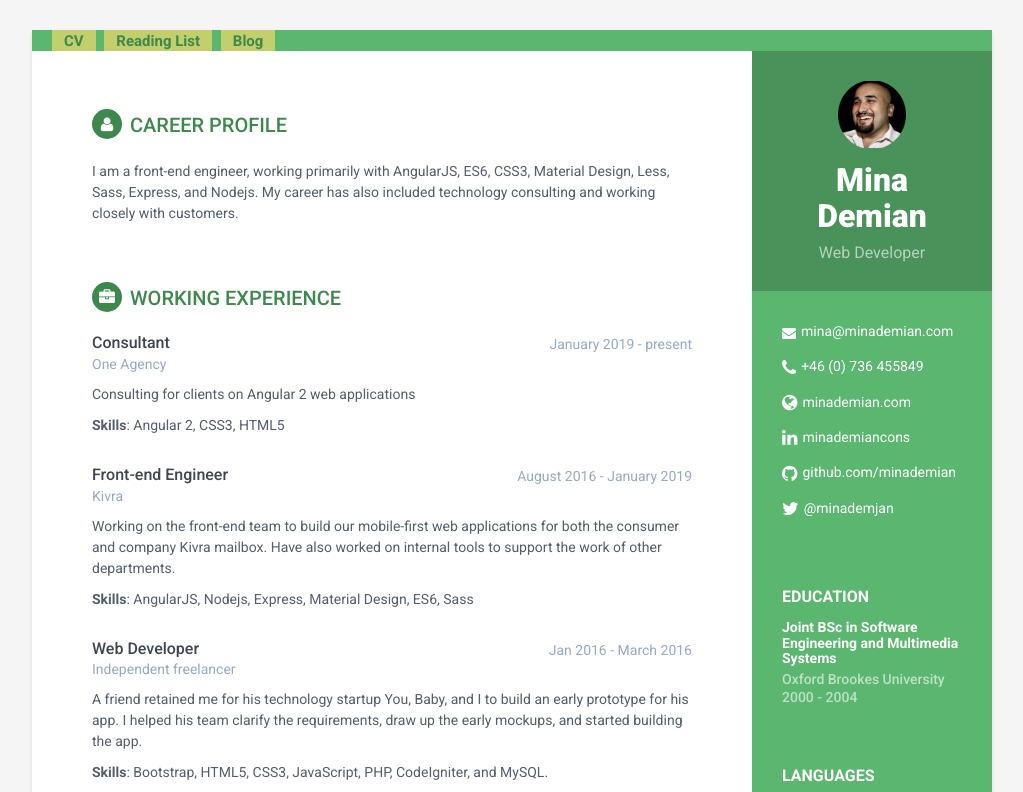
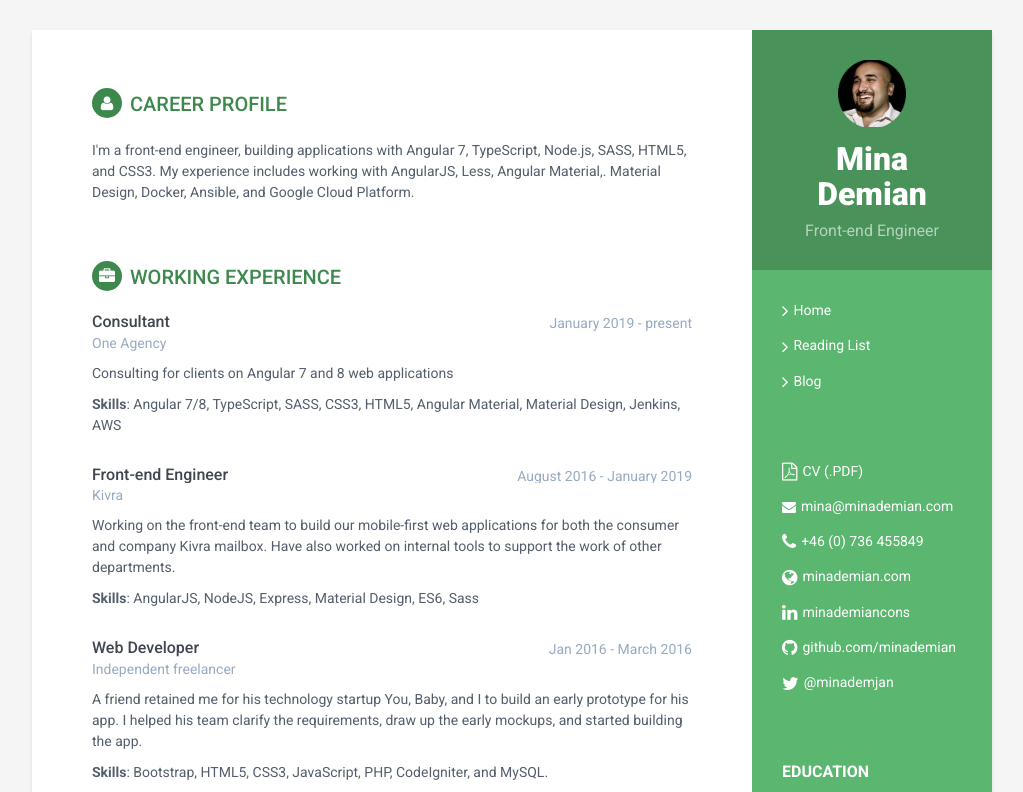
Before and after one commit to minademian/minademian.com-v1, a plain HTML site: page index.html in a window 1280 px wide. Shown: the top 792 px of the page, without its empty margins (128-1151 px from the left). Drawn offline with Linux system fonts and the light colour scheme.

Commit message:
feat: update CV and add new nav menu

```diff
--- a/index.html
+++ b/index.html
@@ -1,24 +1,41 @@
 <!DOCTYPE html>
 <!--[if IE 8]> <html lang="en" class="ie8"> <![endif]-->
 <!--[if IE 9]> <html lang="en" class="ie9"> <![endif]-->
-<!--[if !IE]><!--> <html lang="en"> <!--<![endif]-->
+<!--[if !IE]><!-->
+<html lang="en">
+  <!--<![endif]-->
   <head>
-    <title>Mina Demian web developer, minademian.com</title>
+    <title>
+      Mina Demian, minademian.com, web developer, front-end engineer
+    </title>
     <!-- Meta -->
-    <meta charset="utf-8">
-    <meta http-equiv="X-UA-Compatible" content="IE=edge">
-    <meta name="viewport" content="width=device-width, initial-scale=1.0">
-    <meta name="description" content="Mina Demian CV web developer Stockholm Sweden html javascript css PHP mysql">
-    <meta name="author" content="Mina Demian">
-    <link rel="shortcut icon" href="favicon.ico">
-    <link href='https://fonts.googleapis.com/css?family=Roboto:400,500,400italic,300italic,300,500italic,700,700italic,900,900italic' rel='stylesheet' type='text/css'>
+    <meta charset="utf-8" />
+    <meta http-equiv="X-UA-Compatible" content="IE=edge" />
+    <meta name="viewport" content="width=device-width, initial-scale=1.0" />
+    <meta
+      name="description"
+      content="Mina Demian CV web developer Stockholm Sweden html javascript css PHP mysql"
+    />
+    <meta name="author" content="Mina Demian" />
+    <link rel="shortcut icon" href="favicon.ico" />
+    <link
+      href="https://fonts.googleapis.com/css?family=Roboto:400,500,400italic,300italic,300,500italic,700,700italic,900,900italic"
+      rel="stylesheet"
+      type="text/css"
+    />
     <!-- Global CSS -->
-    <link rel="stylesheet" href="assets/plugins/bootstrap/css/bootstrap.min.css">
+    <link
+      rel="stylesheet"
+      href="assets/plugins/bootstrap/css/bootstrap.min.css"
+    />
     <!-- Plugins CSS -->
-    <link rel="stylesheet" href="assets/plugins/font-awesome/css/font-awesome.css">
+    <link
+      rel="stylesheet"
+      href="assets/plugins/font-awesome/css/font-awesome.css"
+    />
 
     <!-- Theme CSS -->
-    <link id="theme-style" rel="stylesheet" href="assets/css/styles-3.css">
+    <link id="theme-style" rel="stylesheet" href="assets/css/styles-3.css" />
     <!-- HTML5 shim and Respond.js for IE8 support of HTML5 elements and media queries -->
     <!--[if lt IE 9]>
       <script src="https://oss.maxcdn.com/html5shiv/3.7.2/html5shiv.min.js"></script>
@@ -28,72 +45,143 @@
 
   <body>
     <div class="wrapper">
-      <div class="top-wrapper">
-        <div class="nav-container">
-          <nav>
-            <a href="/">CV</a>
-            <a href="./reading-list.html">Reading List</a>
-            <a href="http://blog.minademian.com/">Blog</a>
-          </nav>
-        </div>
-      </div>
       <div class="sidebar-wrapper">
         <div class="profile-container">
-              <img class="profile" src="assets/images/me_2016_website.png" alt="photo of me, Mina Demian" />
+          <img
+            class="profile"
+            src="./assets/images/me_2016_website.png"
+            alt="photo of me, Mina Demian"
+          />
           <h1 class="name">Mina Demian</h1>
-              <h3 class="tagline">Web Developer</h3>
-          </div><!--//profile-container-->
+          <h3 class="tagline">Front-end Engineer</h3>
+        </div>
+        <!--//profile-container-->
         <div class="contact-container container-block">
           <ul class="list-unstyled contact-list">
-                  <li class="email"><i class="fa fa-envelope"></i><a href="">mina@minademian.com</a></li>
-                  <li class="phone"><i class="fa fa-phone"></i><a href="tel:0123 456 789">+46 (0) 736 455849</a></li>
-                  <li class="website"><i class="fa fa-globe"></i><a href="http://www.minademian.com" target="_blank">minademian.com</a></li>
-                  <li class="linkedin"><i class="fa fa-linkedin"></i><a href="http://se.linkedin.com/in/minademiancons" target="_blank">minademiancons</a></li>
-                  <li class="github"><i class="fa fa-github"></i><a href="http://github.com/minademian" target="_blank">github.com/minademian</a></li>
-                  <li class="twitter"><i class="fa fa-twitter"></i><a href="https://twitter.com/minademjan" target="_blank">@minademjan</a></li>
+            <li class="pdf">
+              <i class="fa fa-angle-right"></i><a href="/">Home</a>
+            </li>
+            <li class="pdf">
+              <i class="fa fa-angle-right"></i
+              ><a href="./reading-list.html">Reading List</a>
+            </li>
+            <li class="pdf">
+              <i class="fa fa-angle-right"></i
+              ><a href="http://blog.minademian.com/">Blog</a>
+            </li>
           </ul>
-          </div><!--//contact-container-->
+        </div>
+        <!--//menu-container-->
+        <div class="contact-container container-block">
+          <ul class="list-unstyled contact-list">
+            <li class="pdf">
+              <i class="fa fa-file-pdf-o"></i
+              ><a href="./assets/files/MinaDemian_CV_2019.pdf">CV (.PDF)</a>
+            </li>
+            <li class="email">
+              <i class="fa fa-envelope"></i
+              ><a href="mailto:mina@minademian.com">mina@minademian.com</a>
+            </li>
+            <li class="phone">
+              <i class="fa fa-phone"></i
+              ><a href="tel:+46 (0) 736 455849">+46 (0) 736 455849</a>
+            </li>
+            <li class="website">
+              <i class="fa fa-globe"></i
+              ><a href="http://www.minademian.com" target="_blank"
+                >minademian.com</a
+              >
+            </li>
+            <li class="linkedin">
+              <i class="fa fa-linkedin"></i
+              ><a
+                href="http://se.linkedin.com/in/minademiancons"
+                target="_blank"
+                >minademiancons</a
+              >
+            </li>
+            <li class="github">
+              <i class="fa fa-github"></i
+              ><a href="http://github.com/minademian" target="_blank"
+                >github.com/minademian</a
+              >
+            </li>
+            <li class="twitter">
+              <i class="fa fa-twitter"></i
+              ><a href="https://twitter.com/minademjan" target="_blank"
+                >@minademjan</a
+              >
+            </li>
+          </ul>
+        </div>
+        <!--//contact-container-->
         <div class="education-container container-block">
           <h2 class="container-block-title">Education</h2>
           <div class="item">
-                  <h4 class="degree">Joint BSc in Software Engineering and Multimedia Systems</h4>
+            <h4 class="degree">
+              Joint BSc in Software Engineering and Multimedia Systems
+            </h4>
             <h5 class="meta">Oxford Brookes University</h5>
             <div class="time">2000 - 2004</div>
           </div>
-          </div><!--//education-container-->
+        </div>
+        <!--//education-container-->
         <div class="languages-container container-block">
           <h2 class="container-block-title">Languages</h2>
           <ul class="list-unstyled interests-list">
             <li>English <span class="lang-desc">(Native speaker)</span></li>
-                  <li>Swedish <span class="lang-desc">(Professional working proficiency)</span></li>
-                  <li>Arabic <span class="lang-desc">(Limited working proficiency)</span></li>
+            <li>
+              Swedish
+              <span class="lang-desc">(Professional working proficiency)</span>
+            </li>
+            <li>
+              Arabic
+              <span class="lang-desc">(Limited working proficiency)</span>
+            </li>
           </ul>
-          </div><!--//interests-->
+        </div>
+        <!--//interests-->
       </div>
       <div class="main-wrapper">
-
         <section class="section summary-section">
-              <h2 class="section-title"><i class="fa fa-user"></i>Career Profile</h2>
+          <h2 class="section-title">
+            <i class="fa fa-user"></i>Career Profile
+          </h2>
           <div class="summary">
-                <p>I am a front-end engineer, working primarily with AngularJS, ES6, CSS3, Material Design, Less, Sass, Express, and Nodejs. My career has also included technology consulting and working closely with customers.</p>
-              </div><!--//summary-->
-          </section><!--//section-->
+            <p>
+              I'm a front-end engineer, building applications with Angular 7,
+              TypeScript, Node.js, SASS, HTML5, and CSS3. My experience includes
+              working with AngularJS, Less, Angular Material,. Material Design,
+              Docker, Ansible, and Google Cloud Platform.
+            </p>
+          </div>
+          <!--//summary-->
+        </section>
+        <!--//section-->
 
         <section class="section experiences-section">
-              <h2 class="section-title"><i class="fa fa-briefcase"></i>Working Experience</h2>
+          <h2 class="section-title">
+            <i class="fa fa-briefcase"></i>Working Experience
+          </h2>
 
           <div class="item">
             <div class="meta">
               <div class="upper-row">
                 <h3 class="job-title">Consultant</h3>
                 <div class="time">January 2019 - present</div>
-                      </div><!--//upper-row-->
+              </div>
+              <!--//upper-row-->
               <div class="company">One Agency</div>
-                  </div><!--//meta-->
+            </div>
+            <!--//meta-->
             <div class="details">
-                    <p>Consulting for clients on Angular 2 web applications</p>
-                    <p><strong>Skills</strong>: Angular 2, CSS3, HTML5</p>
-                  </div><!--//details-->
+              <p>Consulting for clients on Angular 7 and 8 web applications</p>
+              <p>
+                <strong>Skills</strong>: Angular 7/8, TypeScript, SASS, CSS3,
+                HTML5, Angular Material, Material Design, Jenkins, AWS
+              </p>
+            </div>
+            <!--//details-->
           </div>
 
           <div class="item">
@@ -101,13 +189,24 @@
               <div class="upper-row">
                 <h3 class="job-title">Front-end Engineer</h3>
                 <div class="time">August 2016 - January 2019</div>
-                      </div><!--//upper-row-->
+              </div>
+              <!--//upper-row-->
               <div class="company">Kivra</div>
-                  </div><!--//meta-->
+            </div>
+            <!--//meta-->
             <div class="details">
-                    <p>Working on the front-end team to build our mobile-first web applications for both the consumer and company Kivra mailbox. Have also worked on internal tools to support the work of other departments.</p>
-                    <p><strong>Skills</strong>: AngularJS, Nodejs, Express, Material Design, ES6, Sass</p>
-                  </div><!--//details-->
+              <p>
+                Working on the front-end team to build our mobile-first web
+                applications for both the consumer and company Kivra mailbox.
+                Have also worked on internal tools to support the work of other
+                departments.
+              </p>
+              <p>
+                <strong>Skills</strong>: AngularJS, NodeJS, Express, Material
+                Design, ES6, Sass
+              </p>
+            </div>
+            <!--//details-->
           </div>
 
           <div class="item">
@@ -115,13 +214,24 @@
               <div class="upper-row">
                 <h3 class="job-title">Web Developer</h3>
                 <div class="time">Jan 2016 - March 2016</div>
-                      </div><!--//upper-row-->
+              </div>
+              <!--//upper-row-->
               <div class="company">Independent freelancer</div>
-                  </div><!--//meta-->
+            </div>
+            <!--//meta-->
             <div class="details">
-                    <p>A friend retained me for his technology startup You, Baby, and I to build an early prototype for his app. I helped his team clarify the requirements, draw up the early mockups, and started building the app.</p>
-                    <p><strong>Skills</strong>: Bootstrap, HTML5, CSS3, JavaScript, PHP, CodeIgniter, and MySQL.</p>
-                  </div><!--//details-->
+              <p>
+                A friend retained me for his technology startup You, Baby, and I
+                to build an early prototype for his app. I helped his team
+                clarify the requirements, draw up the early mockups, and started
+                building the app.
+              </p>
+              <p>
+                <strong>Skills</strong>: Bootstrap, HTML5, CSS3, JavaScript,
+                PHP, CodeIgniter, and MySQL.
+              </p>
+            </div>
+            <!--//details-->
           </div>
 
           <div class="item">
@@ -129,12 +239,18 @@
               <div class="upper-row">
                 <h3 class="job-title">Journalist, Writer, Fact-checker</h3>
                 <div class="time">Jan 2014 - April 2016</div>
-                      </div><!--//upper-row-->
+              </div>
+              <!--//upper-row-->
               <div class="company">Independent freelancer</div>
-                  </div><!--//meta-->
+            </div>
+            <!--//meta-->
             <div class="details">
-                    <p>I took a career break to explore other types of work. I worked as a freelance writer, journalist, and fact-checker.</p>
-                  </div><!--//details-->
+              <p>
+                I took a career break to explore other types of work. I worked
+                as a freelance writer, journalist, and fact-checker.
+              </p>
+            </div>
+            <!--//details-->
           </div>
 
           <div class="item">
@@ -142,12 +258,18 @@
               <div class="upper-row">
                 <h3 class="job-title">Web Application Engineer</h3>
                 <div class="time">June 2012 - Jan 2014</div>
-                      </div><!--//upper-row-->
+              </div>
+              <!--//upper-row-->
               <div class="company">Trudon, Johannesburg</div>
-                  </div><!--//meta-->
+            </div>
+            <!--//meta-->
             <div class="details">
-                    <p>Worked on various projects in Ruby on Rails, PHP, HTML5, CSS3, Adobe Flex, Oracle, and Java.</p>
-                  </div><!--//details-->
+              <p>
+                Worked on various projects in Ruby on Rails, PHP, HTML5, CSS3,
+                Adobe Flex, Oracle, and Java.
+              </p>
+            </div>
+            <!--//details-->
           </div>
 
           <div class="item">
@@ -155,12 +277,20 @@
               <div class="upper-row">
                 <h3 class="job-title">Developer</h3>
                 <div class="time">June 2011 - June 2012</div>
-                      </div><!--//upper-row-->
+              </div>
+              <!--//upper-row-->
               <div class="company">Falcorp Technologies, Johannesburg</div>
-                  </div><!--//meta-->
+            </div>
+            <!--//meta-->
             <div class="details">
-                      <p>The role at Falcorp's client required me to be both developer and consultant. I supported their bespoke business process engine (PHP and MySQL) and took ownership of the flow that produced their quarterly reports.</p>
-                  </div><!--//details-->
+              <p>
+                The role at Falcorp's client required me to be both developer
+                and consultant. I supported their bespoke business process
+                engine (PHP and MySQL) and took ownership of the flow that
+                produced their quarterly reports.
+              </p>
+            </div>
+            <!--//details-->
           </div>
 
           <div class="item">
@@ -168,12 +298,21 @@
               <div class="upper-row">
                 <h3 class="job-title">Web Developer</h3>
                 <div class="time">2009 - 2010</div>
-                      </div><!--//upper-row-->
+              </div>
+              <!--//upper-row-->
               <div class="company">South African National Parks, Pretoria</div>
-                  </div><!--//meta-->
+            </div>
+            <!--//meta-->
             <div class="details">
-                      <p>I was responsible for feature requests and maintenance of the external and internal websites. I led the team of 4 (including an external designer) effort to redesign the website and codebase. This involved both frontend and backend. Skills: MySQL, PHP, HTML, CSS</p>
-                  </div><!--//details-->
+              <p>
+                I was responsible for feature requests and maintenance of the
+                external and internal websites. I led the team of 4 (including
+                an external designer) effort to redesign the website and
+                codebase. This involved both frontend and backend. Skills:
+                MySQL, PHP, HTML, CSS
+              </p>
+            </div>
+            <!--//details-->
           </div>
 
           <div class="item">
@@ -181,12 +320,19 @@
               <div class="upper-row">
                 <h3 class="job-title">PHP Developer</h3>
                 <div class="time">May 2009 - Sept 2009</div>
-                      </div><!--//upper-row-->
+              </div>
+              <!--//upper-row-->
               <div class="company">Jobs.co.za, Johannesburg</div>
-                  </div><!--//meta-->
+            </div>
+            <!--//meta-->
             <div class="details">
-                      <p>My responsibilities were to implement feature requests and support the main jobs.co.za website. Skills: PHP, MySQL, HTML, CSS</p>
-                  </div><!--//details-->
+              <p>
+                My responsibilities were to implement feature requests and
+                support the main jobs.co.za website. Skills: PHP, MySQL, HTML,
+                CSS
+              </p>
+            </div>
+            <!--//details-->
           </div>
 
           <div class="item">
@@ -194,12 +340,21 @@
               <div class="upper-row">
                 <h3 class="job-title">Technology Consultant</h3>
                 <div class="time">2008 - 2009</div>
-                      </div><!--//upper-row-->
+              </div>
+              <!--//upper-row-->
               <div class="company">Accenture, Johannesburg</div>
-                  </div><!--//meta-->
+            </div>
+            <!--//meta-->
             <div class="details">
-                      <p>My roles varied from technology consultant, business analyst, and tech lead. I led the team that launched the main news site for the South African public broadcaster. My responsibilities included producing documentation and managing technology projects.</p>
-                  </div><!--//details-->
+              <p>
+                My roles varied from technology consultant, business analyst,
+                and tech lead. I led the team that launched the main news site
+                for the South African public broadcaster. My responsibilities
+                included producing documentation and managing technology
+                projects.
+              </p>
+            </div>
+            <!--//details-->
           </div>
 
           <div class="item">
@@ -207,12 +362,19 @@
               <div class="upper-row">
                 <h3 class="job-title">Maintenance Developer</h3>
                 <div class="time">2006 - 2007</div>
-                      </div><!--//upper-row-->
+              </div>
+              <!--//upper-row-->
               <div class="company">Pod1, London</div>
-                  </div><!--//meta-->
+            </div>
+            <!--//meta-->
             <div class="details">
-                      <p>I was responsible for bugfixing and maintenance on various clients' websites and intranets. Also worked on internal intranet site for the agency. Skills: PHP, MySQL, HTML, CSS</p>
-                  </div><!--//details-->
+              <p>
+                I was responsible for bugfixing and maintenance on various
+                clients' websites and intranets. Also worked on internal
+                intranet site for the agency. Skills: PHP, MySQL, HTML, CSS
+              </p>
+            </div>
+            <!--//details-->
           </div>
 
           <div class="item">
@@ -220,12 +382,21 @@
               <div class="upper-row">
                 <h3 class="job-title">Webmaster</h3>
                 <div class="time">2004 - 2006</div>
-                      </div><!--//upper-row-->
+              </div>
+              <!--//upper-row-->
               <div class="company">Oxford Brookes University, Oxford</div>
-                  </div><!--//meta-->
+            </div>
+            <!--//meta-->
             <div class="details">
-                      <p>I supported the School of Health and Social Care's public and intranet websites. Was responsible for content management. Converted both websites for School of Health and Social Care into dynamic sites, using custom-built PHP framework. Skills: PHP, MySQL, HTML, CSS</p>
-                  </div><!--//details-->
+              <p>
+                I supported the School of Health and Social Care's public and
+                intranet websites. Was responsible for content management.
+                Converted both websites for School of Health and Social Care
+                into dynamic sites, using custom-built PHP framework. Skills:
+                PHP, MySQL, HTML, CSS
+              </p>
+            </div>
+            <!--//details-->
           </div>
 
           <div class="item">
@@ -233,29 +404,51 @@
               <div class="upper-row">
                 <h3 class="job-title">Support Programmer</h3>
                 <div class="time">2001 - 2002</div>
-                      </div><!--//upper-row-->
+              </div>
+              <!--//upper-row-->
               <div class="company">iOra Ltd, Basingstoke - England</div>
-                  </div><!--//meta-->
+            </div>
+            <!--//meta-->
             <div class="details">
-                      <p>Support programmer, as part of work experience towards my degree. Built a desktop application in Visual Basic to help with bug tracking on the development team and supported another test management application.</p>
-                  </div><!--//details-->
+              <p>
+                Support programmer, as part of work experience towards my
+                degree. Built a desktop application in Visual Basic to help with
+                bug tracking on the development team and supported another test
+                management application.
+              </p>
             </div>
-
-          </section><!--//section-->
-
-      </div><!--//main-body-->
+            <!--//details-->
+          </div>
+        </section>
+        <!--//section-->
+      </div>
+      <!--//main-body-->
     </div>
 
     <footer class="footer">
       <div class="text-center">
         <!--/* This template is released under the Creative Commons Attribution 3.0 License. Please keep the attribution link below when using for your own project. Thank you for your support. :) If you'd like to use the template without the attribution, you can check out other license options via our website: themes.3rdwavemedia.com */-->
-                <small class="copyright">Designed with <i class="fa fa-heart"></i> by <a href="http://themes.3rdwavemedia.com" target="_blank">Xiaoying Riley</a> for developers</small>
-        </div><!--//container-->
-    </footer><!--//footer-->
+        <small class="copyright"
+          >Designed with <i class="fa fa-heart"></i> by
+          <a href="http://themes.3rdwavemedia.com" target="_blank"
+            >Xiaoying Riley</a
+          >
+          for developers</small
+        >
+      </div>
+      <!--//container-->
+    </footer>
+    <!--//footer-->
 
     <!-- Javascript -->
-    <script type="text/javascript" src="assets/plugins/jquery-1.11.3.min.js"></script>
-    <script type="text/javascript" src="assets/plugins/bootstrap/js/bootstrap.min.js"></script>
+    <script
+      type="text/javascript"
+      src="assets/plugins/jquery-1.11.3.min.js"
+    ></script>
+    <script
+      type="text/javascript"
+      src="assets/plugins/bootstrap/js/bootstrap.min.js"
+    ></script>
     <!-- custom js -->
     <script type="text/javascript" src="assets/js/main.js"></script>
   </body>
```
Also changed, not shown: reading-list.html (+180 -54 lines). Lines whose indentation alone changed are shown as unchanged.
